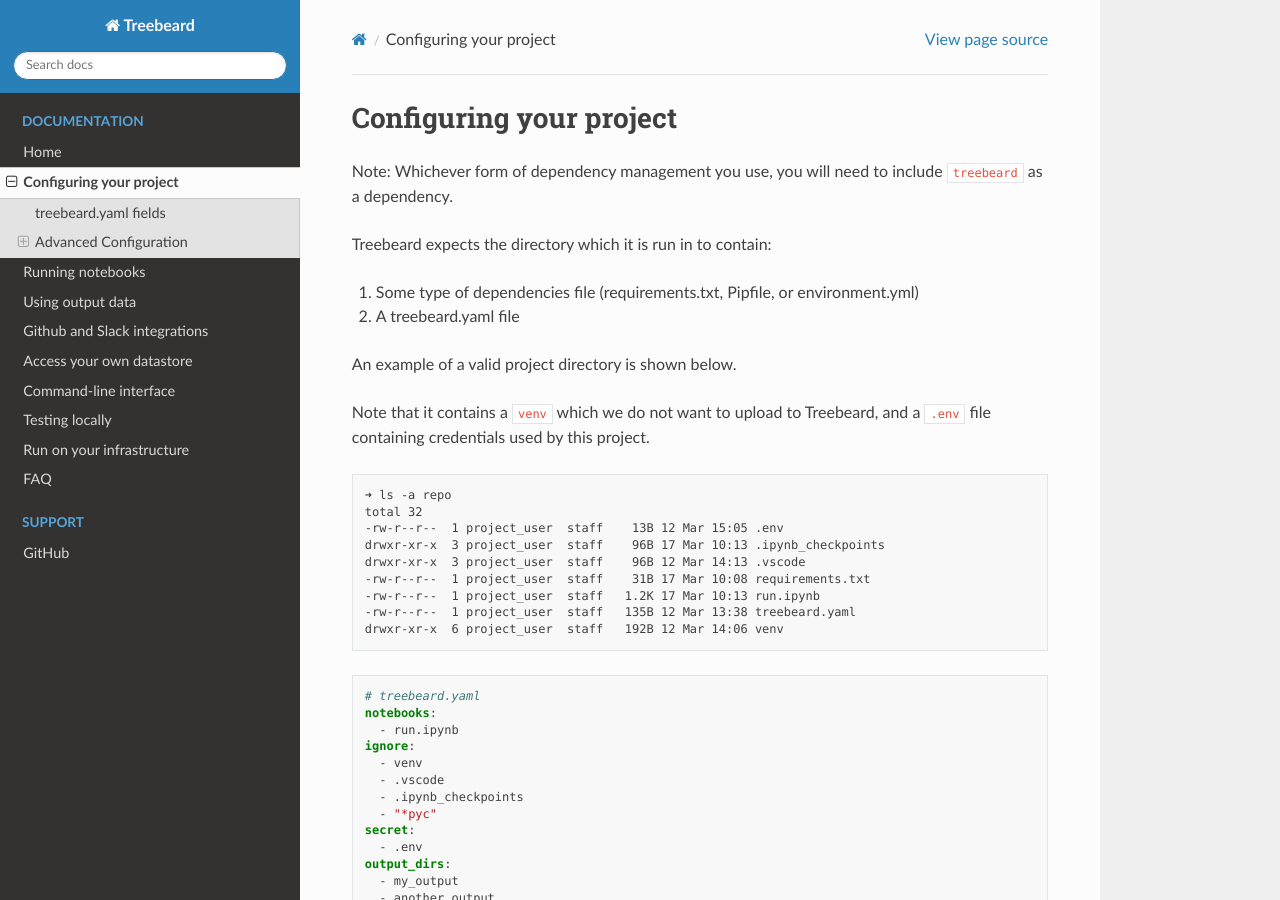
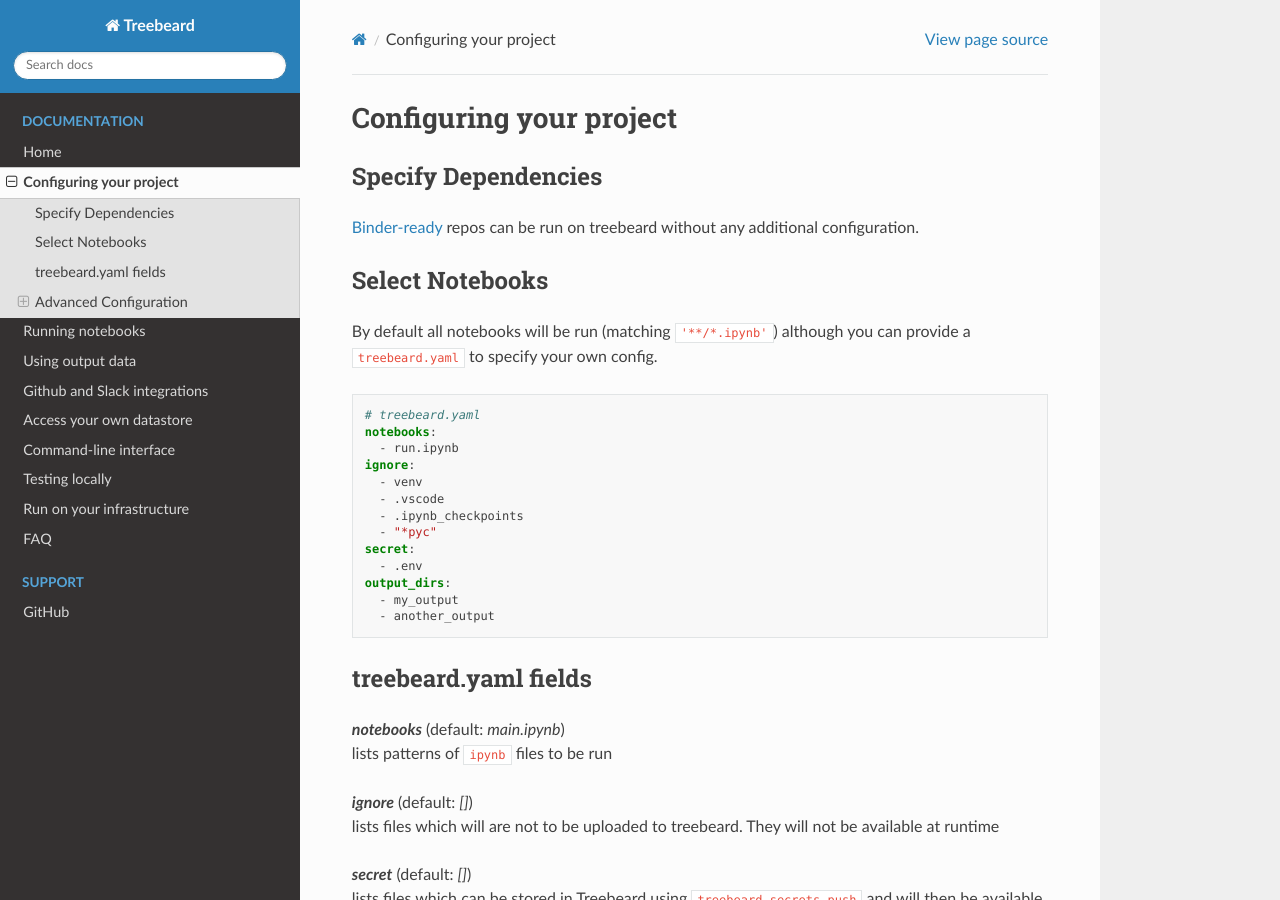
Before and after one commit to treebeardtech/nbmake-action, a Sphinx documentation site: the page built from docs/project_config.md, in a window 1280 px wide and 900 px high. Built offline with Sphinx 7.4.7 and the Read the Docs theme 2.0.0, drawn with Linux system fonts in a browser that asks for light colours; some of the changed text lies outside the part shown.

Commit message:
Update docs

````diff
--- a/docs/project_config.md
+++ b/docs/project_config.md
@@ -1,27 +1,12 @@
 # Configuring your project
 
-Note: Whichever form of dependency management you use, you will need to include `treebeard` as a dependency.
+## Specify Dependencies
 
-Treebeard expects the directory which it is run in to contain:
+[Binder-ready](https://mybinder.readthedocs.io/en/latest/introduction.html) repos can be run on treebeard without any additional configuration.
 
-1. Some type of dependencies file (requirements.txt, Pipfile, or environment.yml)
-2. A treebeard.yaml file
+## Select Notebooks
 
-An example of a valid project directory is shown below.
-
-Note that it contains a `venv` which we do not want to upload to Treebeard, and a `.env` file containing credentials used by this project.
-
-```
-➜ ls -a repo
-total 32
--rw-r--r--  1 project_user  staff    13B 12 Mar 15:05 .env
-drwxr-xr-x  3 project_user  staff    96B 17 Mar 10:13 .ipynb_checkpoints
-drwxr-xr-x  3 project_user  staff    96B 12 Mar 14:13 .vscode
--rw-r--r--  1 project_user  staff    31B 17 Mar 10:08 requirements.txt
--rw-r--r--  1 project_user  staff   1.2K 17 Mar 10:13 run.ipynb
--rw-r--r--  1 project_user  staff   135B 12 Mar 13:38 treebeard.yaml
-drwxr-xr-x  6 project_user  staff   192B 12 Mar 14:06 venv
-```
+By default all notebooks will be run (matching `'**/*.ipynb'`) although you can provide a `treebeard.yaml` to specify your own config.
 
 ```yaml
 # treebeard.yaml
@@ -78,3 +63,7 @@
 ### Package managers and build times
 
 We have found for the fastests builds from fastest to slowest: pip (fastest) > pipenv > conda
+
+### Specify Treebeard Version
+
+The python process at runtime needs the [treebeard pypi package](https://pypi.org/project/treebeard/) available at runtime. By default it will be installed after your project is built, but you can install it in your requirements.txt etc. proactively if you need to resolve conflicts.
````
